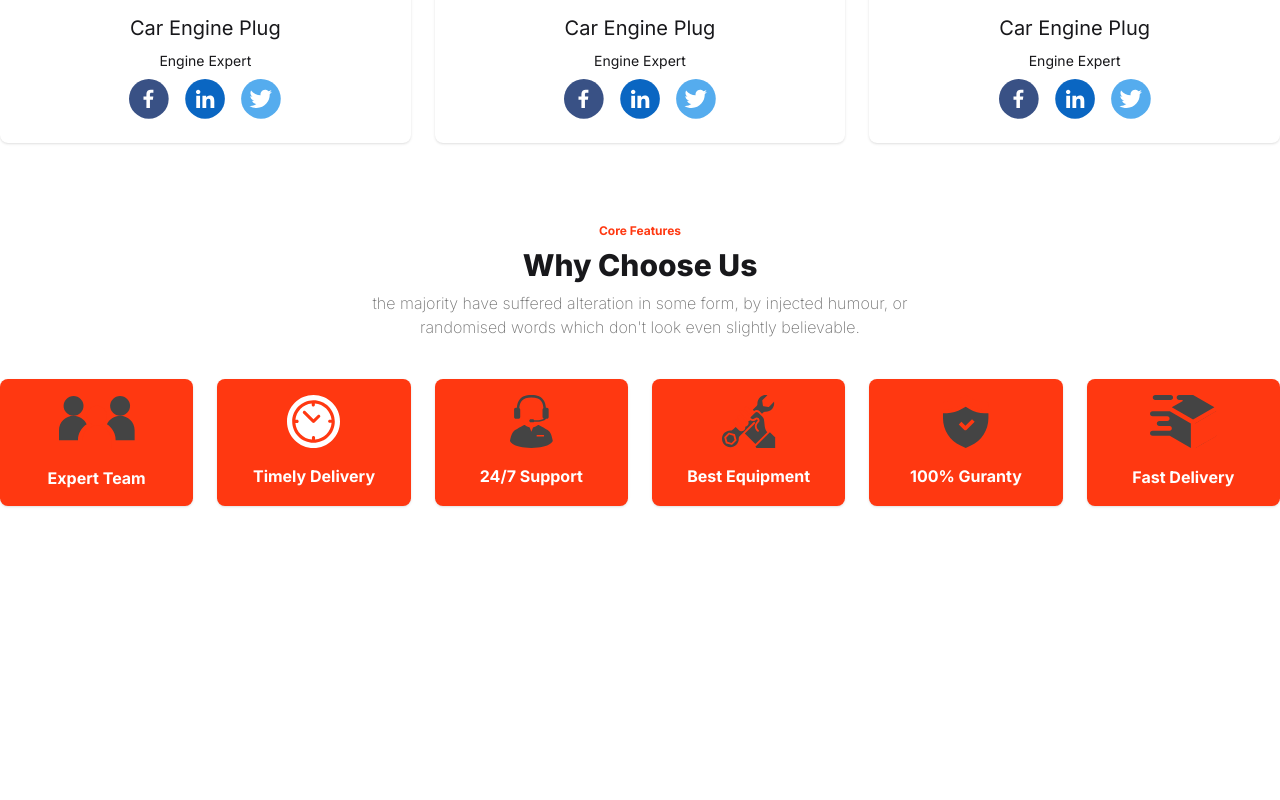
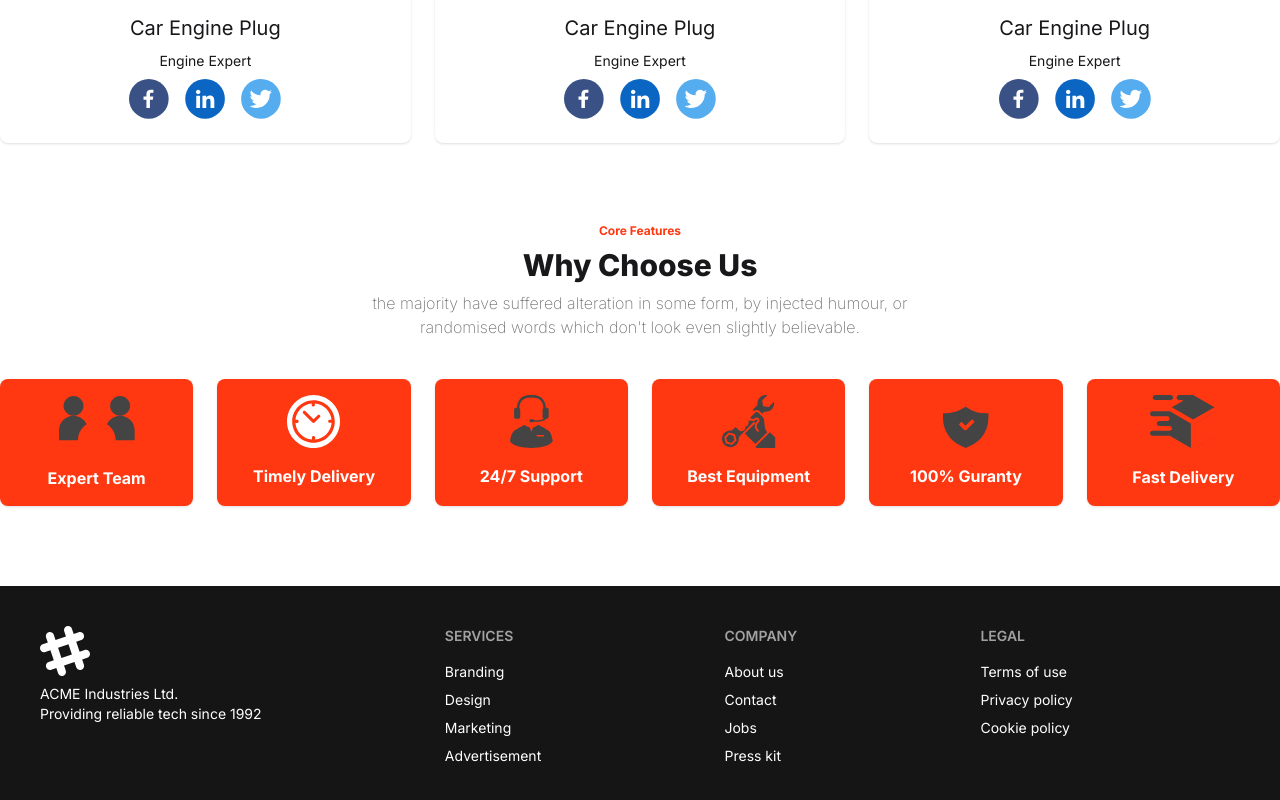
Before and after one commit to MD-Moniruzzaman-Arafat/web-project-19-client, a React (Vite) app: page / in a window 1280 px wide. Shown: the part 3820-4620 px from the top of the page. Before the commit the page ends 4406 px from the top, so only its background shows below. Built offline with nearby package versions, Linux system fonts and the light colour scheme.

Commit message:
footer component design

```diff
--- /dev/null
+++ b/src/components/footer/Footer.jsx
@@ -0,0 +1,46 @@
+export default function Footer() {
+  return (
+    <>
+      <footer className="container mx-auto footer sm:footer-horizontal bg-[#151515] text-white p-10">
+        <aside>
+          <svg
+            width="50"
+            height="50"
+            viewBox="0 0 24 24"
+            xmlns="http://www.w3.org/2000/svg"
+            fillRule="evenodd"
+            clipRule="evenodd"
+            className="fill-current"
+          >
+            <path d="M22.672 15.226l-2.432.811.841 2.515c.33 1.019-.209 2.127-1.23 2.456-1.15.325-2.148-.321-2.463-1.226l-.84-2.518-5.013 1.677.84 2.517c.391 1.203-.434 2.542-1.831 2.542-.88 0-1.601-.564-1.86-1.314l-.842-2.516-2.431.809c-1.135.328-2.145-.317-2.463-1.229-.329-1.018.211-2.127 1.231-2.456l2.432-.809-1.621-4.823-2.432.808c-1.355.384-2.558-.59-2.558-1.839 0-.817.509-1.582 1.327-1.846l2.433-.809-.842-2.515c-.33-1.02.211-2.129 1.232-2.458 1.02-.329 2.13.209 2.461 1.229l.842 2.515 5.011-1.677-.839-2.517c-.403-1.238.484-2.553 1.843-2.553.819 0 1.585.509 1.85 1.326l.841 2.517 2.431-.81c1.02-.33 2.131.211 2.461 1.229.332 1.018-.21 2.126-1.23 2.456l-2.433.809 1.622 4.823 2.433-.809c1.242-.401 2.557.484 2.557 1.838 0 .819-.51 1.583-1.328 1.847m-8.992-6.428l-5.01 1.675 1.619 4.828 5.011-1.674-1.62-4.829z"></path>
+          </svg>
+          <p>
+            ACME Industries Ltd.
+            <br />
+            Providing reliable tech since 1992
+          </p>
+        </aside>
+        <nav>
+          <h6 className="footer-title">Services</h6>
+          <a className="link link-hover">Branding</a>
+          <a className="link link-hover">Design</a>
+          <a className="link link-hover">Marketing</a>
+          <a className="link link-hover">Advertisement</a>
+        </nav>
+        <nav>
+          <h6 className="footer-title">Company</h6>
+          <a className="link link-hover">About us</a>
+          <a className="link link-hover">Contact</a>
+          <a className="link link-hover">Jobs</a>
+          <a className="link link-hover">Press kit</a>
+        </nav>
+        <nav>
+          <h6 className="footer-title">Legal</h6>
+          <a className="link link-hover">Terms of use</a>
+          <a className="link link-hover">Privacy policy</a>
+          <a className="link link-hover">Cookie policy</a>
+        </nav>
+      </footer>
+    </>
+  )
+}
--- a/src/layouts/MainLayout.jsx
+++ b/src/layouts/MainLayout.jsx
@@ -1,4 +1,5 @@
 import { Outlet } from 'react-router'
+import Footer from '../components/footer/Footer'
 import Navbar from '../components/navbar/Navbar'
 
 export default function MainLayout() {
@@ -6,6 +7,7 @@
     <>
       <Navbar />
       <Outlet />
+      <Footer />
     </>
   )
 }
```
